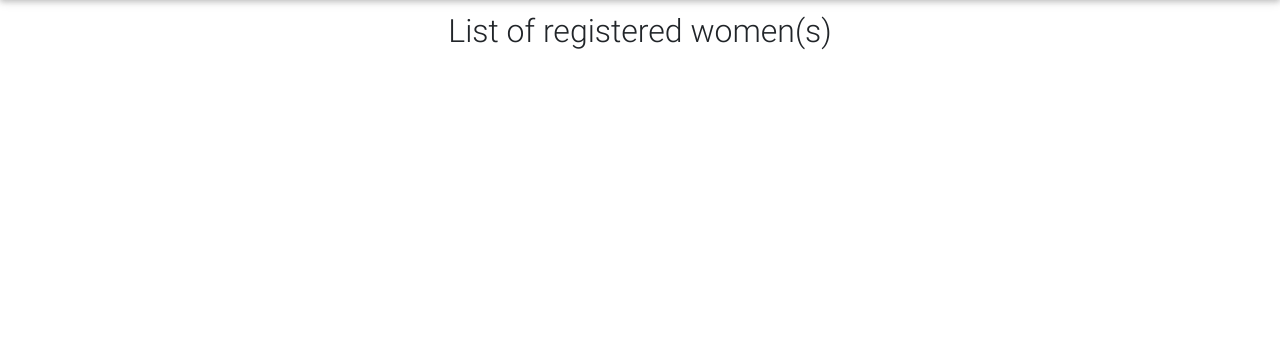
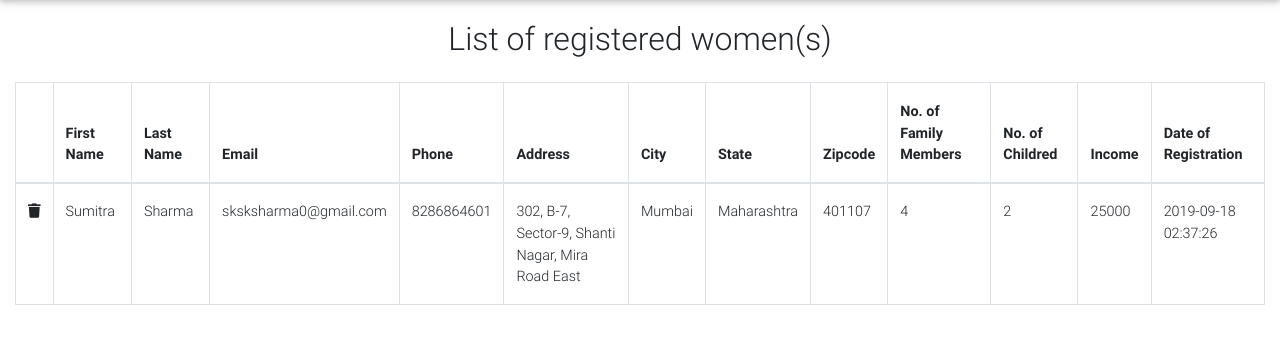
Before and after one commit to itsumeet27/women-empowerment, a PHP site: page /admin/users.php in a window 1280 px wide. Shown: the part 56-400 px from the top of the page. Run offline with PHP 8.4, Linux system fonts and the light colour scheme; data comes from the database, SQL or seed files in the repository; some libraries are stand-ins or nearby versions.

Commit message:
Displaying registered users to admin

```diff
--- a/admin/users.php
+++ b/admin/users.php
@@ -1,5 +1,50 @@
 <?php include 'includes/header.php';?>
 
-<h2 class="h2-responsive text-center p-2">List of registered women(s)</h2>
+<?php
+	$sql = "SELECT * FROM step";
+    $result = $db->query($sql);
+?>
+
+<h2 class="h2-responsive text-center p-3">List of registered women(s)</h2>
+<div class="container-fluid">
+	<div class="table-responsive">
+		<table class="table table-bordered">
+			<thead>
+				<th></th>
+				<th><b>First Name</b></th>
+				<th><b>Last Name</b></th>
+				<th><b>Email</b></th>
+				<th><b>Phone</b></th>
+				<th><b>Address</b></th>
+				<th><b>City</b></th>
+				<th><b>State</b></th>
+				<th><b>Zipcode</b></th>
+				<th><b>No. of Family Members</b></th>
+				<th><b>No. of Childred</b></th>
+				<th><b>Income</b></th>
+				<th><b>Date of Registration</b></th>
+			</thead>
+			<tbody>
+				<?php while($user = mysqli_fetch_array($result)): ?>
+					<tr>
+						<td><a href="users.php?delete=<?=$user['id'];?>"><i class="fas fa-trash"></i></a></td>
+						<td><?=$user['firstname'];?></td>
+						<td><?=$user['lastname'];?></td>
+						<td><?=$user['email'];?></td>
+						<td><?=$user['phone'];?></td>
+						<td><?=$user['address'];?></td>
+						<td><?=$user['city'];?></td>
+						<td><?=$user['state'];?></td>
+						<td><?=$user['zipcode'];?></td>
+						<td><?=$user['noOfMembers'];?></td>
+						<td><?=$user['noOfChildren'];?></td>
+						<td><?=$user['income'];?></td>
+						<td><?=$user['dateOfRegistration'];?></td>
+					</tr>
+				<?php endwhile;?>
+			</tbody>
+		</table>
+	</div>
+</div>
 
 <?php include 'includes/footer.php';?>
```
